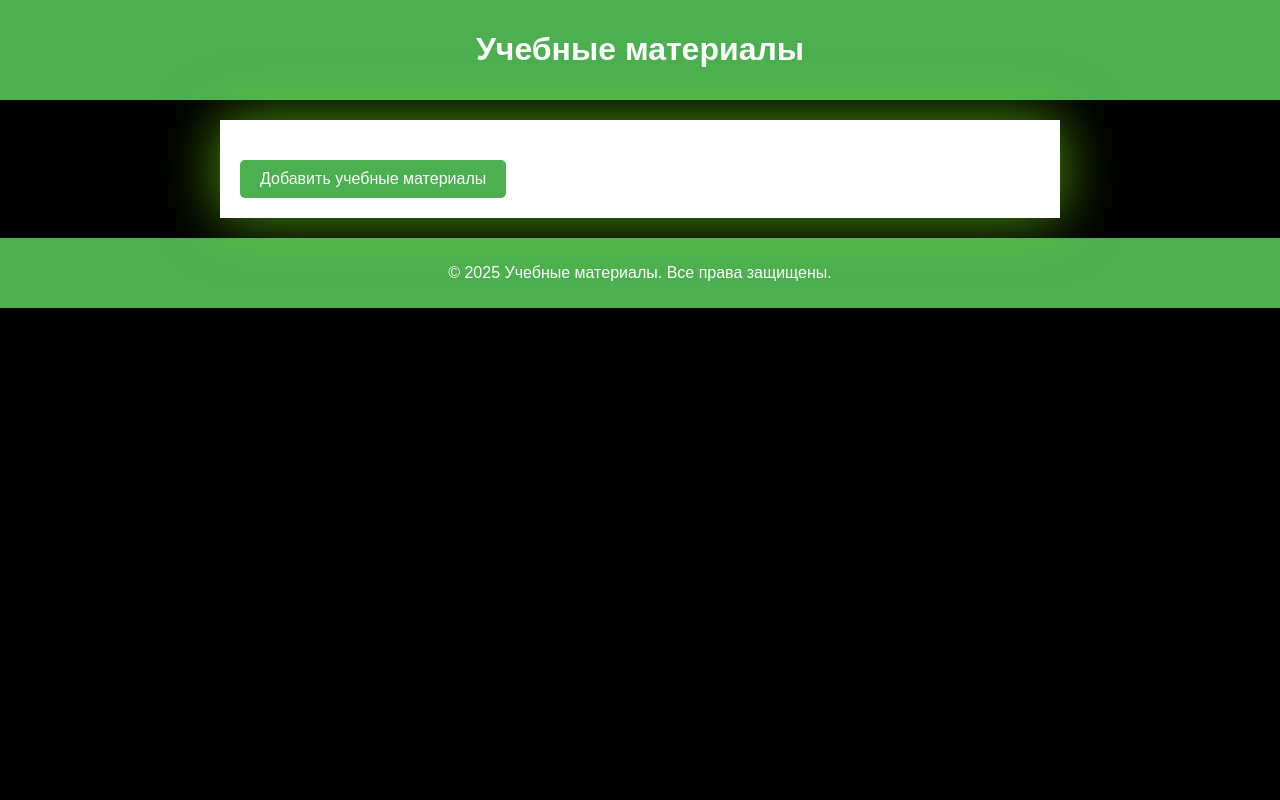
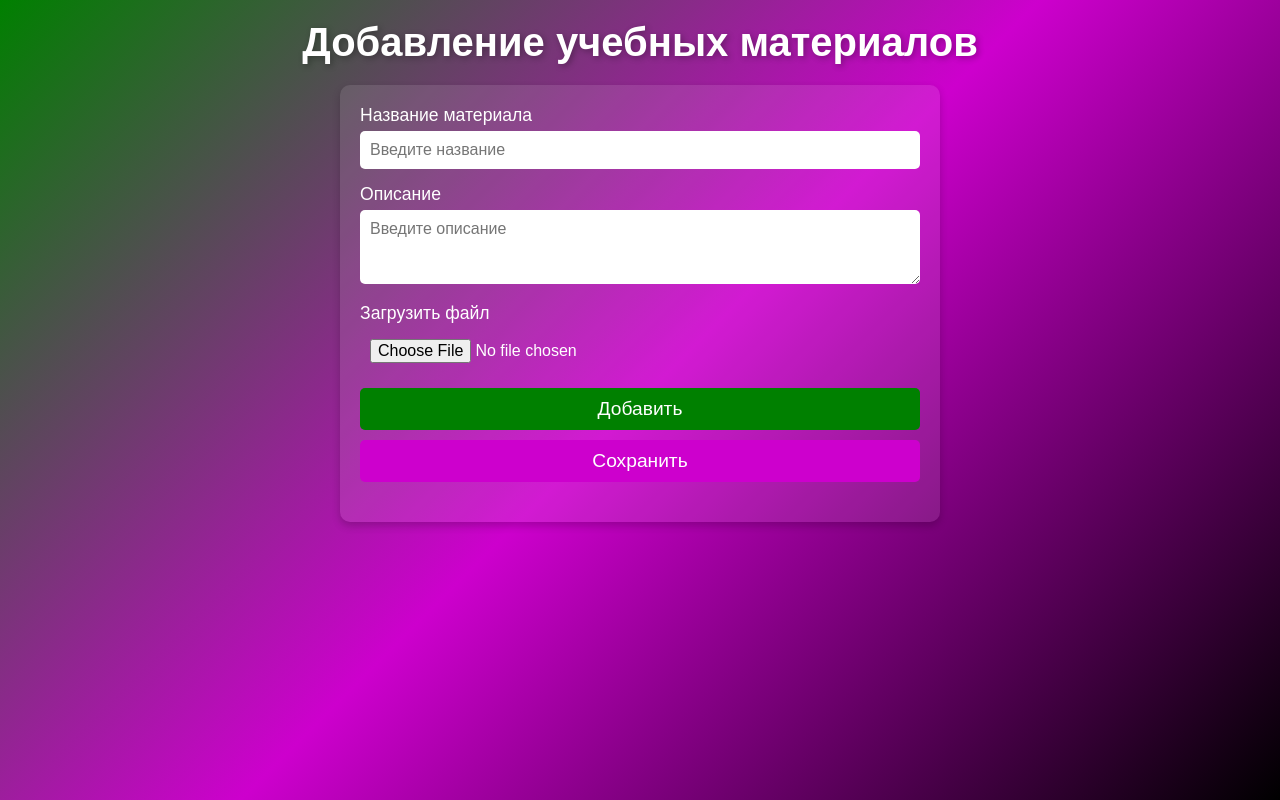
Before and after one commit to madagaskarvb/CRM-sys-for-colleges, a Django app: page /education_materials/ in a window 1280 px wide. Run offline with Django 5.2, Linux system fonts and the light colour scheme; data comes from the database, SQL or seed files in the repository.

Commit message:
Update EducationMaterials.html

```diff
--- a/crmka/locallibrary/locallibrary/templates/basikPages/EducationMaterials.html
+++ b/crmka/locallibrary/locallibrary/templates/basikPages/EducationMaterials.html
@@ -3,37 +3,156 @@
 <head>
     <meta charset="UTF-8">
     <meta name="viewport" content="width=device-width, initial-scale=1.0">
-    <title>Учебные материалы</title>
-    {% load static %}
-    <link rel="stylesheet" href="{% static 'css/basikPages/EducationMaterials.css' %}" />
+    <title>Управление учебными материалами</title>
+    <style>
+        * {
+            margin: 0;
+            padding: 0;
+            box-sizing: border-box;
+            font-family: Arial, sans-serif;
+        }
+
+        body {
+            background: linear-gradient(135deg, #008000, #CD00CD, #000000);
+            color: #fff;
+            display: flex;
+            flex-direction: column;
+            align-items: center;
+            min-height: 100vh;
+            padding: 20px;
+            text-align: center;
+        }
+
+        h1 {
+            font-size: 2.5rem;
+            margin-bottom: 20px;
+            text-shadow: 2px 2px 6px rgba(0, 0, 0, 0.3);
+        }
+
+        .container {
+            background: rgba(255, 255, 255, 0.1);
+            padding: 20px;
+            border-radius: 10px;
+            box-shadow: 0 4px 8px rgba(0, 0, 0, 0.2);
+            width: 100%;
+            max-width: 600px;
+        }
+
+        .input-group {
+            margin-bottom: 15px;
+            text-align: left;
+        }
+
+        .input-group label {
+            display: block;
+            font-size: 1.1rem;
+            margin-bottom: 5px;
+        }
+
+        .input-group input, .input-group textarea {
+            width: 100%;
+            padding: 10px;
+            border-radius: 5px;
+            border: none;
+            font-size: 1rem;
+        }
+
+        .button {
+            display: block;
+            width: 100%;
+            padding: 10px;
+            margin-top: 10px;
+            border: none;
+            border-radius: 5px;
+            font-size: 1.2rem;
+            cursor: pointer;
+            transition: 0.3s;
+        }
+
+        .button.add { background-color: #008000; color: #fff; }
+        .button.save { background-color: #CD00CD; color: #fff; }
+        .button.delete { background-color: #FF0000; color: #fff; }
+
+        .button:hover {
+            opacity: 0.8;
+            transform: translateY(-2px);
+        }
+
+        .materials {
+            margin-top: 20px;
+            text-align: left;
+        }
+
+        .material-item {
+            background: rgba(255, 255, 255, 0.1);
+            padding: 10px;
+            border-radius: 5px;
+            margin-bottom: 10px;
+            display: flex;
+            justify-content: space-between;
+            align-items: center;
+        }
+    </style>
 </head>
 <body>
+    <h1>Добавление учебных материалов</h1>
+    <div class="container">
+        <div class="input-group">
+            <label for="title">Название материала</label>
+            <input type="text" id="title" placeholder="Введите название">
+        </div>
+        <div class="input-group">
+            <label for="description">Описание</label>
+            <textarea id="description" rows="3" placeholder="Введите описание"></textarea>
+        </div>
+        <div class="input-group">
+            <label for="file">Загрузить файл</label>
+            <input type="file" id="file">
+        </div>
+        <button class="button add" onclick="addMaterial()">Добавить</button>
+        <button class="button save" onclick="saveMaterials()">Сохранить</button>
+        <div class="materials" id="materials-list"></div>
+    </div>
 
-<header>
-    <h1>Учебные материалы</h1>
-</header>
+    <script>
+        let materials = [];
 
-<div class="container">
+        function addMaterial() {
+            const title = document.getElementById('title').value;
+            const description = document.getElementById('description').value;
+            const file = document.getElementById('file').files[0];
 
-    {% for subject, materials in grouped_materials.items %}
-    <div class="subject">
-        <h2>{{ subject }}</h2>
-        <div class="material">
-            {% for material in materials %}
-            <p>{{ material }}</p>
-            <p><a href="{{ material.material_source }}">{{ material.topic_name }}</a></p>
-            {% endfor %}
-        </div>
-    </div>
-    {% endfor %}
+            if (title && description && file) {
+                const fileName = file.name;
+                materials.push({ title, description, fileName });
+                updateMaterialList();
+            }
+        }
 
-    <!-- Кнопка для добавления учебных материалов -->
-    <a href="добавить_материалы.html" class="add-material-btn">Добавить учебные материалы</a>
-</div>
+        function deleteMaterial(index) {
+            materials.splice(index, 1);
+            updateMaterialList();
+        }
 
-<footer>
-    <p>&copy; 2025 Учебные материалы. Все права защищены.</p>
-</footer>
+        function updateMaterialList() {
+            const list = document.getElementById('materials-list');
+            list.innerHTML = '';
+            materials.forEach((material, index) => {
+                list.innerHTML += `
+                    <div class="material-item">
+                        <div>
+                            <strong>${material.title}</strong>
+                            <p>${material.description}</p>
+                            <p><em>Файл: ${material.fileName}</em></p>
+                        </div>
+                        <button class="button delete" onclick="deleteMaterial(${index})">Удалить</button>
+                    </div>`;
+            });
+        }
 
+        function saveMaterials() {
+            alert('Материалы сохранены!');
+        }
+    </script>
 </body>
 </html>
```
